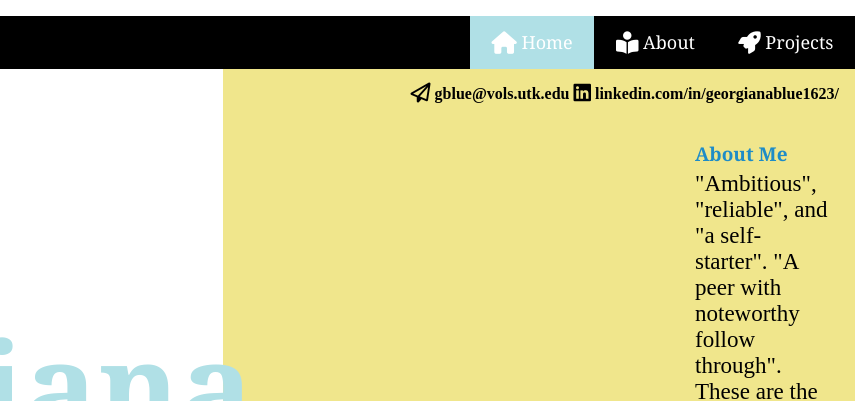
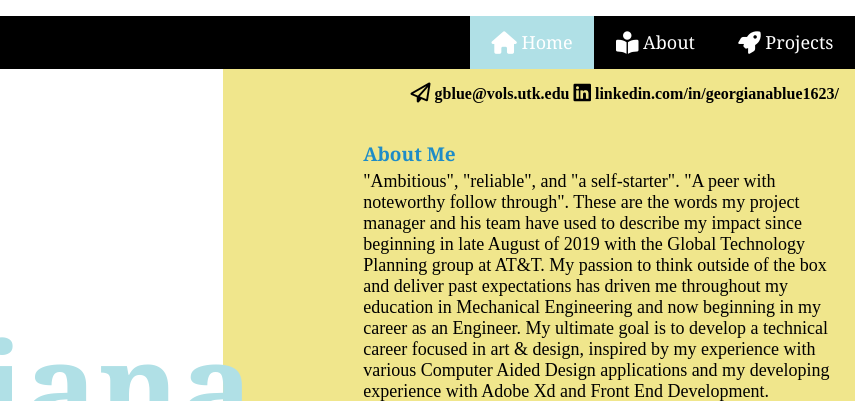
Before and after one commit to ggib23/ggib23.github.io, a plain HTML site: page v2portfolio.html in a window 1280 px wide. Shown: the top 401 px of the page, 417-1280 px from the left. Drawn offline with Linux system fonts and the light colour scheme.

Commit message:
updated css

```diff
--- a/v2StyleSheet.css
+++ b/v2StyleSheet.css
@@ -96,8 +96,8 @@
   #about-desc {
     vertical-align: top;
     margin-right: 1em;
-    margin-left: 48em;
-    font-size: 23px;
+    margin-left: 42.9em;
+    font-size: 18px;
   }
   #ed {
     margin-bottom: .2em;
```
